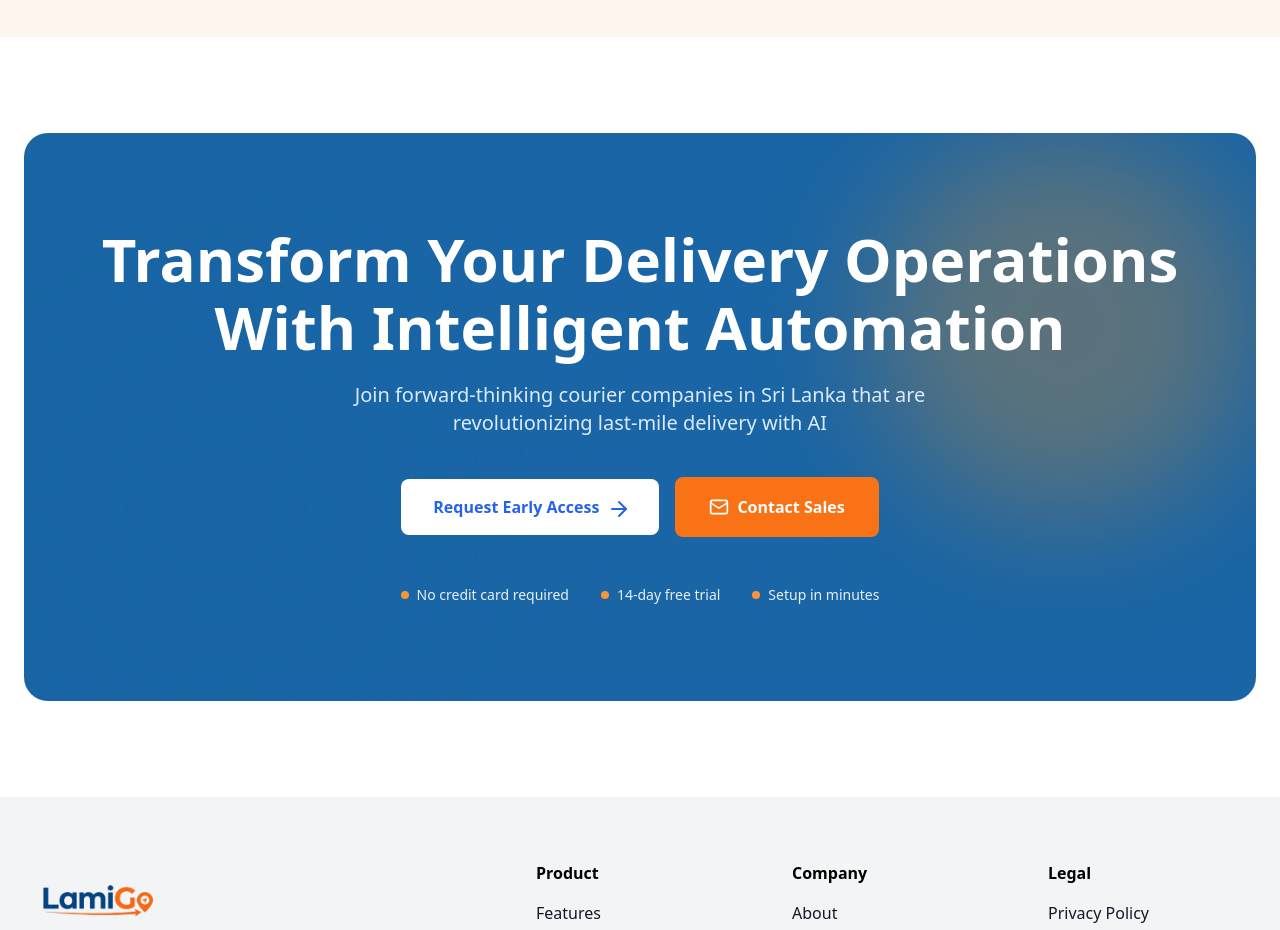
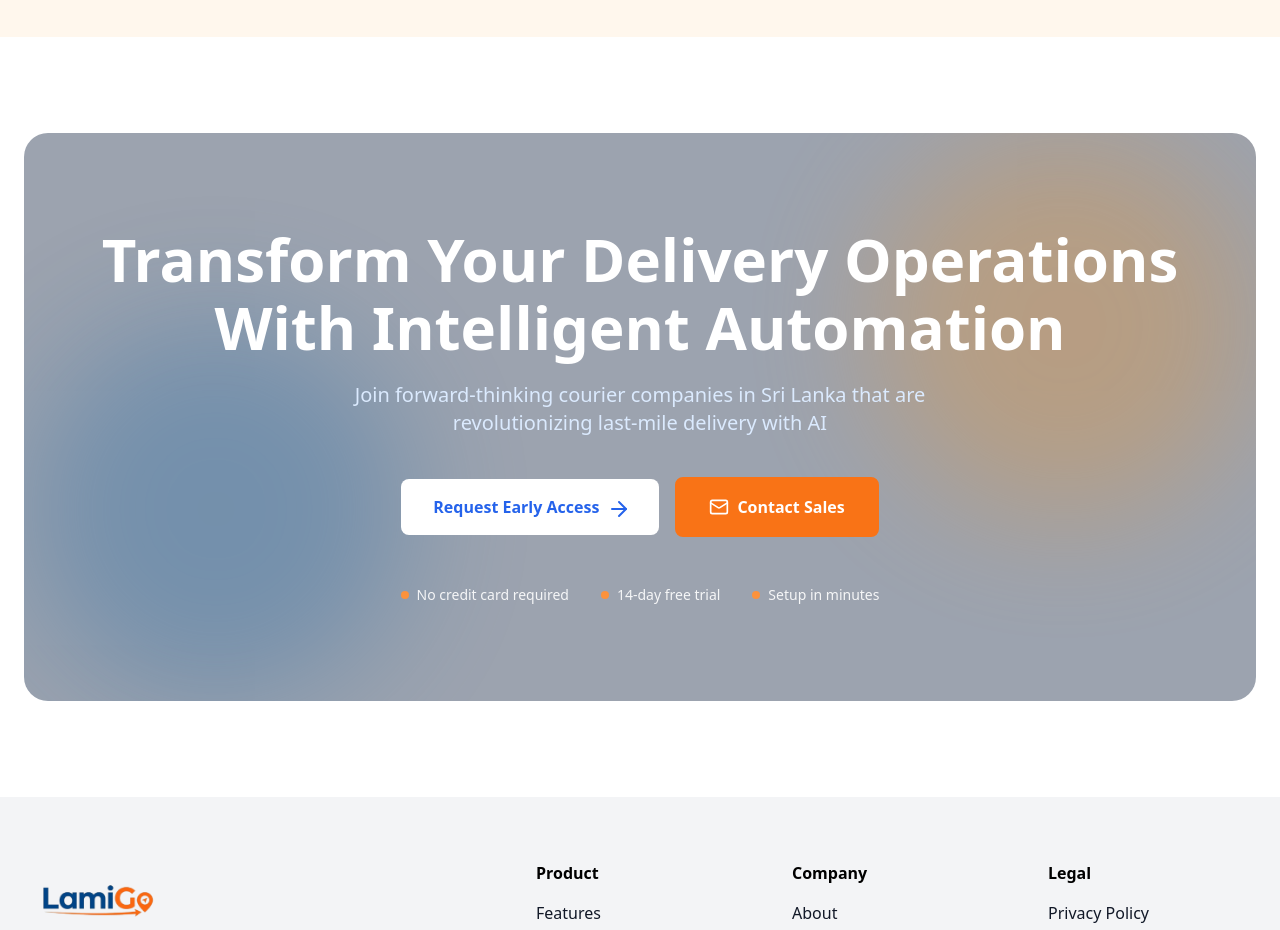
Before and after one commit to chanul26/LamiGo, a React (Vite) app: page / in a window 1280 px wide. Shown: the part 5960-6890 px from the top of the page. Built offline with nearby package versions, Linux system fonts and the light colour scheme.

Commit message:
colour change

```diff
--- a/src/components/CTA.tsx
+++ b/src/components/CTA.tsx
@@ -6,7 +6,7 @@ export default function CTA() {
     <section id="contact" className="py-24 bg-white">
       <div className="max-w-7xl mx-auto px-6">
         <motion.div
-          className="relative bg-[#1965A5] rounded-3xl overflow-hidden"
+          className="relative bg-gray-400 rounded-3xl overflow-hidden"
           initial={{ opacity: 0, y: 30, scale: 0.98 }}
           whileInView={{ opacity: 1, y: 0, scale: 1 }}
           transition={{ duration: 1.0, ease: [0.16, 1, 0.3, 1] }}
```
